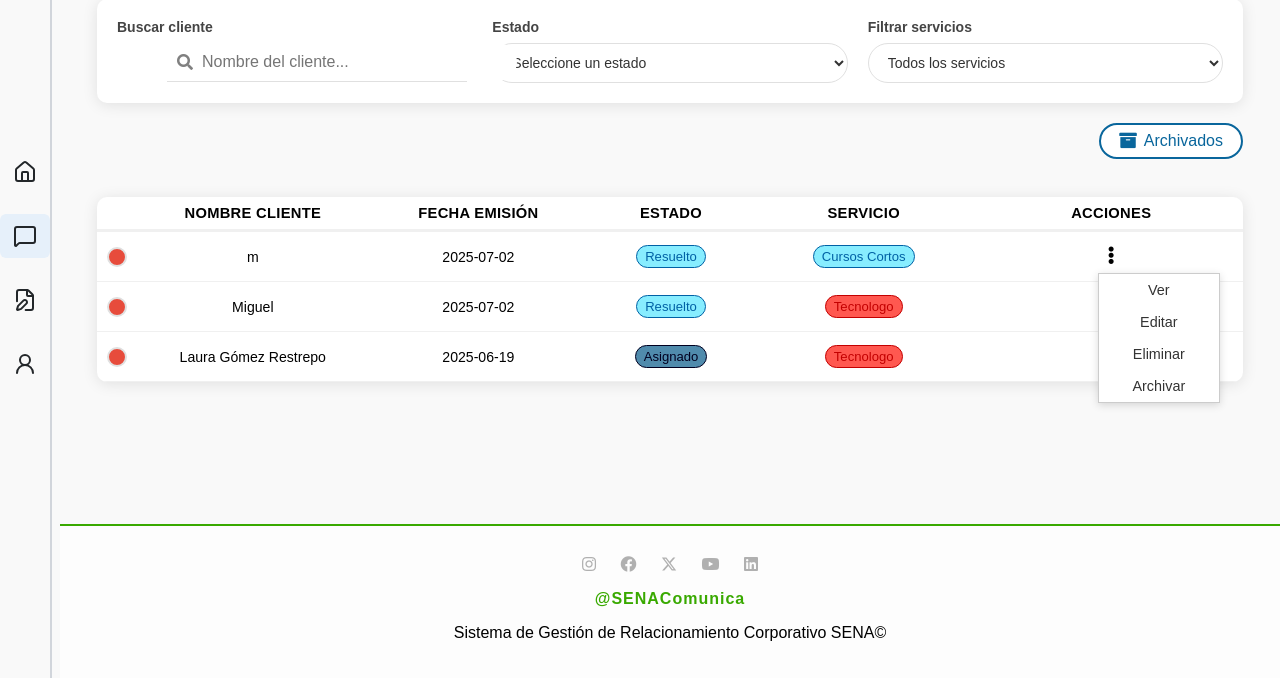
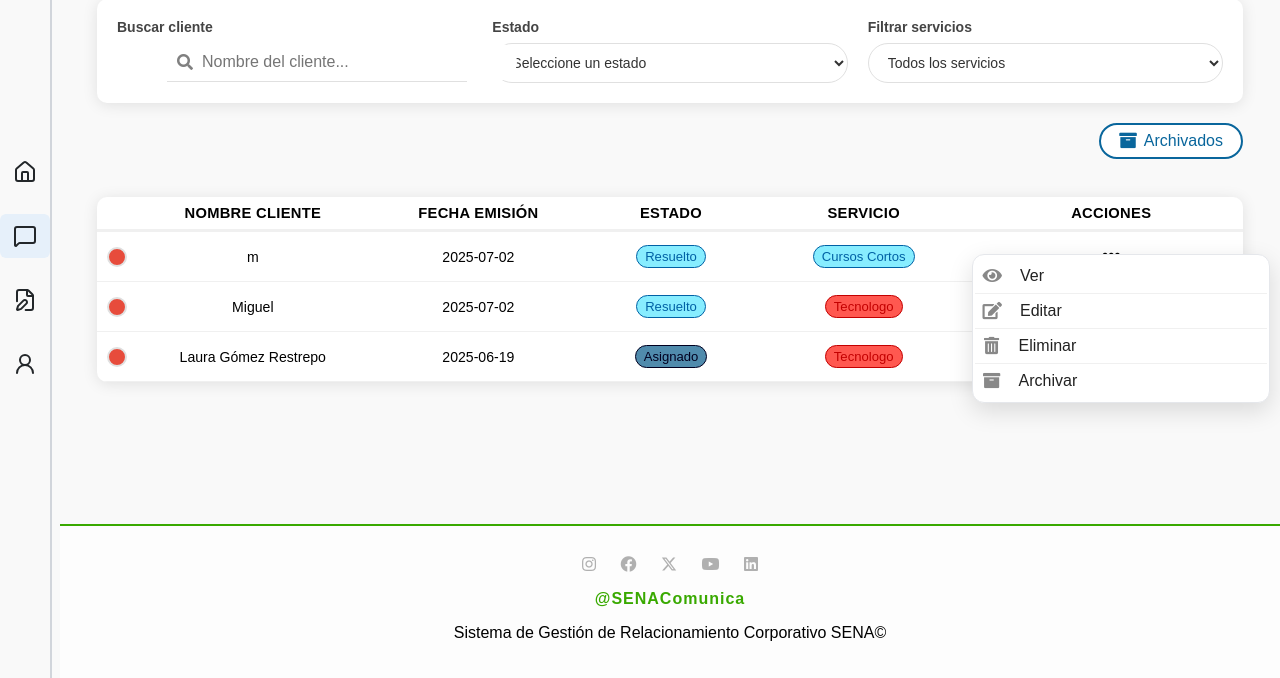
Before and after one commit to reyes630/relacionamientoEmpresarial, a PHP site: page /solicitud/view in a window 1280 px wide, after a click that opens the changed part. Shown: the part 122-800 px from the top of the page. Run offline with PHP 8.4, Linux system fonts and the light colour scheme; the visitor is signed in with stand-in values (Sample User, id 1); data comes from the database, SQL or seed files in the repository.

Commit message:
feat(dropdown): improve dropdown functionality  style(dropdown): update dropdown styling

```diff
--- a/app/views/solicitud/view.php
+++ b/app/views/solicitud/view.php
@@ -7,7 +7,9 @@
         box-shadow: 0 2px 15px rgba(0, 0, 0, 0.1);
         width: 100%;
         margin-top: 20px;
-        overflow: hidden;
+        overflow-y: auto;      /* Habilita scroll vertical */
+        max-height: 420px;     /* Ajusta la altura máxima según tu preferencia */
+        overflow-x: hidden;    /* Opcional: oculta scroll horizontal */
     }
 
     .titulos,
@@ -714,57 +716,77 @@
 .dropdown-menu {
     display: none;
     list-style: none;
-    position: fixed; /* antes: absolute */
+    position: absolute;
     background-color: #fff;
-    border: 1px solid #ccc;
-    min-width: 120px;
-    box-shadow: 0 2px 8px rgba(0,0,0,0.15);
-    z-index: 99999; /* encima de todo */
+    border: 1px solid #e5e7eb;
+    min-width: 80px;           /* Más angosto para caber al lado derecho */
+    box-shadow: 0 8px 24px rgba(0,0,0,0.13);
+    z-index: 99999;
+    border-radius: 12px;
+    padding: 4px 0;
+    padding-left: 2px;         /* Menor padding lateral */
+    padding-right: 2px;
+    top: 100%;
+    left: unset;
+    right: 10px;                  /* Siempre pegado al lado derecho del contenedor */
+    overflow: hidden;
 }
 
-.dropdown-menu a {
-    display: block;
-    padding: 8px 12px;
-    color: #333;
-    text-decoration: none;
+.dropdown-menu li {
+    border-bottom: 1px solid #f0f0f0;
 }
 
-.dropdown-menu a:hover {
-    background-color: #f0f0f0;
+.dropdown-menu li:last-child {
+    border-bottom: none;
 }
 
+.dropdown-menu a,
 .dropdown-menu li a {
-    display: block;
-    padding: 8px 12px;
-    color: #333;
+    display: flex;
+    align-items: center;
+    gap: 10px;
+    padding: 8px 8px;          /* Menos padding horizontal */
+    color: #222;
     text-decoration: none;
-    font-size: 0.9rem;
+    font-size: 1rem;
+    transition: background 0.18s, color 0.18s;
+    border-radius: 0;
+    justify-content: flex-start;
 }
 
-
-.dropdown-menu li a:hover {
-    background-color: #f0f0f0;
-}
-ul {
-  list-style: none; /* quita los bullets */
-  padding-left: 0;  /* quita el espacio interno */
-  margin: 0;        /* quita margen externo */
+.dropdown-menu a i,
+.dropdown-menu li a i {
+    font-size: 1.08em;
+    color: #888;
+    min-width: 18px;
+    text-align: center;
 }
 
+.dropdown-menu a:hover,
+.dropdown-menu li a:hover {
+    background-color: #f5f7fa;
+    color: #09669C;
+}
 
 body.dark-mode .dropdown-menu {
-    background: #2d2d2d;
+    background: #23272a;
+    border-color: #393e42;
 }
 
+body.dark-mode .dropdown-menu li {
+    border-bottom: 1px solid #393e42;
+}
+
+body.dark-mode .dropdown-menu a,
 body.dark-mode .dropdown-menu li a {
     color: #e0e0e0;
 }
 
+body.dark-mode .dropdown-menu a:hover,
 body.dark-mode .dropdown-menu li a:hover {
-    background: #3a3a3a;
+    background: #2d3238;
+    color: #4fc3f7;
 }
-
-
 </style>
 
 
@@ -919,19 +941,36 @@
                     </div>
                  <div class="action-dropdown">
     <button class="dropdown-toggle">
-                            <i class="fas fa-ellipsis-v"></i>
+        <i class="fas fa-ellipsis-h"></i> <!-- Cambiado a horizontal -->
     </button>
     <ul class="dropdown-menu">
-                            <li><a href="/solicitud/view/<?php echo $solicitud->idSolicitud; ?>">Ver</a></li>
-                            <li><a href="/solicitud/edit/<?php echo $solicitud->idSolicitud; ?>">Editar</a></li>
+        <li>
+            <a href="/solicitud/view/<?php echo $solicitud->idSolicitud; ?>">
+                <i class="fas fa-eye" style="margin-right: 8px;"></i> Ver
+            </a>
+        </li>
+        <li>
+            <a href="/solicitud/edit/<?php echo $solicitud->idSolicitud; ?>">
+                <i class="fas fa-edit" style="margin-right: 8px;"></i> Editar
+            </a>
+        </li>
         <?php if ($mostrarEliminar): ?>
-                                <li><a href="/solicitud/delete/<?php echo $solicitud->idSolicitud; ?>" class="eliminar">Eliminar</a></li>
+            <li>
+                <a href="/solicitud/delete/<?php echo $solicitud->idSolicitud; ?>" class="eliminar">
+                    <i class="fas fa-trash-alt" style="margin-right: 8px;"></i> Eliminar
+                </a>
+            </li>
         <?php endif; ?>
         <?php if ($mostrarArchivar): ?>
-                                <li><a href="#" class="archivar" data-id="<?php echo $solicitud->idSolicitud; ?>">Archivar</a></li>
+            <li>
+                <a href="#" class="archivar" data-id="<?php echo $solicitud->idSolicitud; ?>">
+                    <i class="fas fa-archive" style="margin-right: 8px;"></i> Archivar
+                </a>
+            </li>
         <?php endif; ?>
     </ul>
 </div>
+
 
                 </div>
             <?php endforeach; ?>
@@ -949,34 +988,6 @@
     </div>
 
     <script>
-        /*  document.addEventListener('DOMContentLoaded', () => {
-            const modal = document.getElementById('modal');
-            const modalBody = document.getElementById('modal-body');
-            const closeModal = document.querySelector('.close');
-
-            // Cerrar modal
-            closeModal.addEventListener('click', () => {
-                modal.style.display = 'none';
-                modalBody.innerHTML = '';
-            });
-
-            // Capturar clic en cualquier botón editar
-            document.querySelectorAll('.editar').forEach(btn => {
-                btn.addEventListener('click', async (e) => {
-                    e.preventDefault();
-                    const url = btn.getAttribute('href');
-
-                    try {
-                        const response = await fetch(url);
-                        const html = await response.text();
-                        modalBody.innerHTML = html;
-                        modal.style.display = 'flex';
-                    } catch (error) {
-                        modalBody.innerHTML = "<p>Error al cargar el contenido 😞</p>";
-                    }
-                });
-            });
-        }); */
 
 
         document.addEventListener('DOMContentLoaded', () => {
--- a/public/js/ActionsRequest.js
+++ b/public/js/ActionsRequest.js
@@ -3,6 +3,8 @@
 
     dropdownToggles.forEach(toggle => {
         const menu = toggle.nextElementSibling;
+        const container = toggle.closest('.action-dropdown');
+        const table = container.closest('.table');
 
         toggle.addEventListener('click', (e) => {
             e.stopPropagation();
@@ -12,20 +14,51 @@
                 if (m !== menu) m.style.display = 'none';
             });
 
-            const rect = toggle.getBoundingClientRect();
-            const menuHeight = menu.offsetHeight;
-            const spaceBelow = window.innerHeight - rect.bottom;
-            const spaceAbove = rect.top;
+            // Mostrar menú para medirlo
+            menu.style.display = 'block';
+            menu.style.position = 'fixed'; // Cambia a fixed para que no se corte
+            menu.style.top = '';
+            menu.style.left = '';
+            menu.style.right = '';
+            menu.style.bottom = '';
 
-            // Mostrar arriba o abajo según el espacio
-            if (spaceBelow < menuHeight && spaceAbove > menuHeight) {
-                menu.style.top = `${rect.top - menuHeight}px`;
-            } else {
-                menu.style.top = `${rect.bottom}px`;
+            // Obtener posición absoluta del botón
+            const btnRect = toggle.getBoundingClientRect();
+            const menuRect = menu.getBoundingClientRect();
+            const tableRect = table.getBoundingClientRect();
+            const viewportWidth = window.innerWidth;
+            const viewportHeight = window.innerHeight;
+
+            // Por defecto: a la derecha del botón
+            let top = btnRect.top;
+            let left = btnRect.right + 4;
+
+            // Si no cabe a la derecha, mostrar a la izquierda
+            if (left + menuRect.width > tableRect.right && btnRect.left - menuRect.width > tableRect.left) {
+                left = btnRect.left - menuRect.width - 4;
             }
-            menu.style.left = `${rect.left}px`;
 
-            menu.style.display = menu.style.display === 'block' ? 'none' : 'block';
+            // Si no cabe abajo, mostrar arriba
+            if (top + menuRect.height > tableRect.bottom && btnRect.bottom - menuRect.height > tableRect.top) {
+                top = btnRect.bottom - menuRect.height;
+            }
+
+            // Ajustar si se sale del viewport por la derecha
+            if (left + menuRect.width > viewportWidth) {
+                left = viewportWidth - menuRect.width - 8;
+            }
+            // Ajustar si se sale por la izquierda
+            if (left < 0) left = 8;
+
+            // Ajustar si se sale por abajo del viewport
+            if (top + menuRect.height > viewportHeight) {
+                top = viewportHeight - menuRect.height - 8;
+            }
+            // Ajustar si se sale por arriba
+            if (top < 0) top = 8;
+
+            menu.style.left = `${left}px`;
+            menu.style.top = `${top}px`;
         });
     });
 
@@ -33,4 +66,9 @@
     document.addEventListener('click', () => {
         document.querySelectorAll('.dropdown-menu').forEach(menu => menu.style.display = 'none');
     });
+
+    // Cerrar menú al hacer scroll
+    document.addEventListener('scroll', () => {
+        document.querySelectorAll('.dropdown-menu').forEach(menu => menu.style.display = 'none');
+    }, true);
 });
```
Lines whose indentation alone changed are shown as unchanged.
